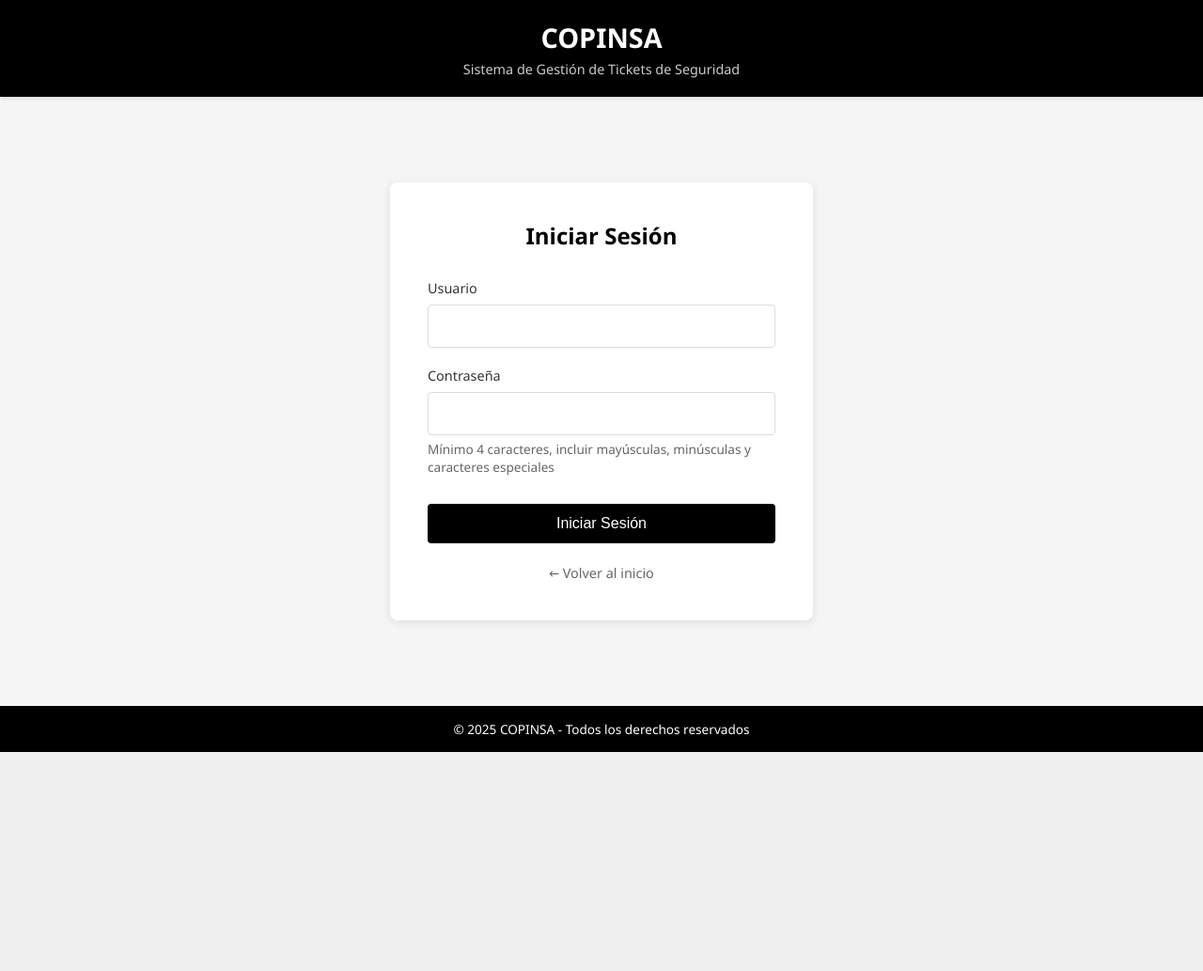
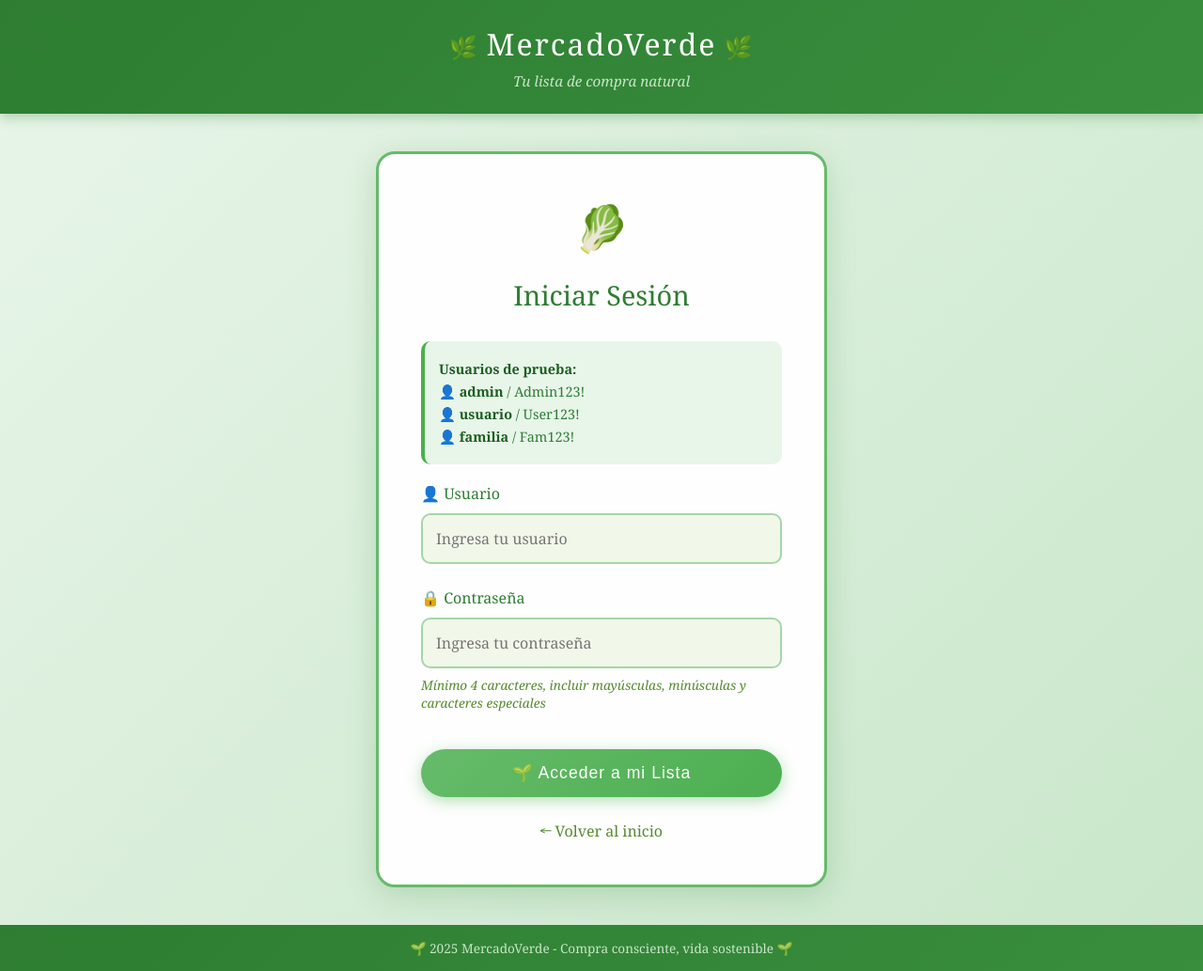
Before and after one commit to manuelDiazpas/practica-paginaWeb-dockerBDD, a Python web app: template templates/login.html in a window 1280 px wide. Shown: the whole page at 94% size. Before the commit the page ends 800 px from the top, so only its background shows below. Run offline with Jinja, Linux system fonts and the light colour scheme; the template is opened without the code that fills it, so the values that code supplies are empty; some libraries are stand-ins or nearby versions.

Commit message:
Cambio Diseño Login

```diff
--- a/templates/login.html
+++ b/templates/login.html
@@ -3,7 +3,7 @@
   <head>
     <meta charset="UTF-8" />
     <meta name="viewport" content="width=device-width, initial-scale=1.0" />
-    <title>COPINSA - Login</title>
+    <title>MercadoVerde - Iniciar Sesión</title>
     <!-- LIBRERÍA CERTIFICADA: Google reCAPTCHA v2 - Firmada digitalmente por Google -->
     <script src="https://www.google.com/recaptcha/api.js" async defer></script>
     <style>
@@ -14,30 +14,38 @@
       }
 
       body {
-        font-family: "Segoe UI", Tahoma, Geneva, Verdana, sans-serif;
-        background: #f5f5f5;
+        font-family: "Georgia", "Palatino", serif;
+        background: linear-gradient(135deg, #e8f5e9 0%, #c8e6c9 100%);
         min-height: 100vh;
         display: flex;
         flex-direction: column;
       }
 
       header {
-        background: #000;
+        background: linear-gradient(135deg, #2e7d32 0%, #388e3c 100%);
         color: #fff;
-        padding: 20px;
-        box-shadow: 0 2px 4px rgba(0, 0, 0, 0.1);
+        padding: 25px 20px;
+        box-shadow: 0 4px 12px rgba(46, 125, 50, 0.3);
         text-align: center;
       }
 
       header h1 {
-        font-size: 1.8rem;
-        font-weight: 600;
+        font-size: 2rem;
+        font-weight: 400;
+        letter-spacing: 2px;
+      }
+
+      .leaf-icon {
+        display: inline-block;
+        font-size: 1.5rem;
+        margin: 0 8px;
       }
 
       header p {
-        font-size: 0.9rem;
-        color: #ccc;
-        margin-top: 5px;
+        font-size: 0.95rem;
+        color: #c8e6c9;
+        margin-top: 8px;
+        font-style: italic;
       }
 
       main {
@@ -49,50 +57,63 @@
       }
 
       .login-form-container {
-        background: #fff;
-        border-radius: 8px;
-        padding: 40px;
-        box-shadow: 0 2px 10px rgba(0, 0, 0, 0.1);
-        max-width: 450px;
+        background: rgba(255, 255, 255, 0.95);
+        border-radius: 20px;
+        padding: 45px;
+        box-shadow: 0 8px 32px rgba(46, 125, 50, 0.2);
+        max-width: 480px;
         width: 100%;
+        border: 3px solid #66bb6a;
       }
 
       .login-form-container h2 {
         text-align: center;
         margin-bottom: 30px;
-        color: #000;
-        font-size: 1.5rem;
+        color: #2e7d32;
+        font-size: 1.8rem;
+        font-weight: 400;
+      }
+
+      .form-icon {
+        text-align: center;
+        font-size: 3rem;
+        margin-bottom: 20px;
       }
 
       .form-group {
-        margin-bottom: 20px;
+        margin-bottom: 25px;
       }
 
       .form-group label {
         display: block;
-        margin-bottom: 8px;
-        color: #333;
-        font-size: 0.9rem;
+        margin-bottom: 10px;
+        color: #2e7d32;
+        font-size: 1rem;
         font-weight: 500;
       }
 
       .form-control {
         width: 100%;
-        padding: 12px;
-        border: 1px solid #ddd;
-        border-radius: 4px;
-        font-size: 0.95rem;
+        padding: 14px;
+        border: 2px solid #a5d6a7;
+        border-radius: 10px;
+        font-size: 1rem;
         font-family: inherit;
+        transition: all 0.3s ease;
+        background: #f1f8e9;
       }
 
       .form-control:focus {
         outline: none;
-        border-color: #000;
+        border-color: #4caf50;
+        background: white;
+        box-shadow: 0 0 10px rgba(76, 175, 80, 0.2);
       }
 
       .recaptcha-container {
-        margin: 20px 0;
+        margin: 25px 0;
         display: none;
+        text-align: center;
       }
 
       .recaptcha-container.show {
@@ -100,65 +121,60 @@
       }
 
       .btn-login {
-        background: #000;
+        background: linear-gradient(135deg, #66bb6a 0%, #4caf50 100%);
         color: white;
         border: none;
-        padding: 12px;
+        padding: 15px;
         width: 100%;
-        border-radius: 4px;
-        font-size: 1rem;
+        border-radius: 50px;
+        font-size: 1.1rem;
         cursor: pointer;
         transition: all 0.3s ease;
-        margin-top: 10px;
+        margin-top: 15px;
+        box-shadow: 0 4px 15px rgba(76, 175, 80, 0.4);
+        font-weight: 500;
+        letter-spacing: 1px;
       }
 
       .btn-login:hover {
-        background: #333;
+        background: linear-gradient(135deg, #4caf50 0%, #388e3c 100%);
+        transform: translateY(-2px);
+        box-shadow: 0 6px 20px rgba(76, 175, 80, 0.5);
       }
 
       .btn-login:disabled {
-        background: #ccc;
+        background: #c8e6c9;
         cursor: not-allowed;
+        transform: none;
+        box-shadow: none;
       }
 
       .error-message {
-        color: #d32f2f;
-        font-size: 0.9rem;
-        margin-top: 10px;
+        color: #d84315;
+        font-size: 0.95rem;
+        margin-top: 15px;
         display: none;
         text-align: center;
+        padding: 12px;
+        background: #ffccbc;
+        border-radius: 8px;
+        border: 1px solid #ff8a65;
       }
 
       .error-message.show {
         display: block;
       }
 
-      .recovery-link {
-        display: none;
-        text-align: center;
-        margin-top: 15px;
-      }
-
-      .recovery-link.show {
-        display: block;
-      }
-
-      .recovery-link a {
-        color: #000;
-        text-decoration: none;
-      }
-
-      .recovery-link a:hover {
-        text-decoration: underline;
-      }
-
       .timer {
-        color: #d32f2f;
+        color: #d84315;
         font-weight: bold;
         font-size: 1rem;
         text-align: center;
-        margin-top: 10px;
+        margin-top: 15px;
         display: none;
+        padding: 12px;
+        background: #ffccbc;
+        border-radius: 8px;
       }
 
       .timer.show {
@@ -167,83 +183,95 @@
 
       .password-requirements {
         font-size: 0.85rem;
-        color: #666;
-        margin-top: 5px;
+        color: #558b2f;
+        margin-top: 8px;
+        font-style: italic;
       }
 
       .back-link {
         text-align: center;
-        margin-top: 20px;
+        margin-top: 25px;
       }
 
       .back-link a {
-        color: #666;
+        color: #558b2f;
         text-decoration: none;
-        font-size: 0.9rem;
+        font-size: 1rem;
+        transition: color 0.3s ease;
       }
 
       .back-link a:hover {
-        color: #000;
-      }
-
-      .session-timer {
-        position: fixed;
-        bottom: 20px;
-        right: 20px;
-        background: #fff;
-        border: 2px solid #f57c00;
-        padding: 15px 20px;
-        border-radius: 8px;
-        box-shadow: 0 4px 12px rgba(0, 0, 0, 0.15);
-        z-index: 1000;
-        display: none;
-      }
-
-      .session-timer.show {
-        display: block;
-      }
-
-      .timer-text {
-        font-size: 0.9rem;
-        color: #666;
-        margin-bottom: 5px;
-      }
-
-      .timer-countdown {
-        font-size: 1.5rem;
-        font-weight: bold;
-        color: #000;
+        color: #2e7d32;
+        text-decoration: underline;
       }
 
       footer {
-        background: #000;
-        color: #fff;
+        background: linear-gradient(135deg, #2e7d32 0%, #388e3c 100%);
+        color: #c8e6c9;
         text-align: center;
         padding: 15px;
         font-size: 0.85rem;
+      }
+
+      .info-box {
+        background: #e8f5e9;
+        padding: 15px;
+        border-radius: 10px;
+        margin-bottom: 20px;
+        border-left: 4px solid #4caf50;
+      }
+
+      .info-box p {
+        color: #2e7d32;
+        font-size: 0.9rem;
+        margin: 5px 0;
+      }
+
+      .info-box strong {
+        color: #1b5e20;
       }
     </style>
   </head>
   <body>
     <header>
-      <h1>COPINSA</h1>
-      <p>Sistema de Gestión de Tickets de Seguridad</p>
+      <h1>
+        <span class="leaf-icon">🌿</span>MercadoVerde<span class="leaf-icon"
+          >🌿</span
+        >
+      </h1>
+      <p>Tu lista de compra natural</p>
     </header>
 
     <main>
       <div class="login-form-container">
+        <div class="form-icon">🥬</div>
         <h2>Iniciar Sesión</h2>
+
+        <div class="info-box">
+          <p><strong>Usuarios de prueba:</strong></p>
+          <p>👤 <strong>admin</strong> / Admin123!</p>
+          <p>👤 <strong>usuario</strong> / User123!</p>
+          <p>👤 <strong>familia</strong> / Fam123!</p>
+        </div>
+
         <form id="loginForm">
           <div class="form-group">
-            <label for="username">Usuario</label>
-            <input type="text" class="form-control" id="username" required />
+            <label for="username">👤 Usuario</label>
+            <input
+              type="text"
+              class="form-control"
+              id="username"
+              placeholder="Ingresa tu usuario"
+              required
+            />
           </div>
           <div class="form-group">
-            <label for="password">Contraseña</label>
+            <label for="password">🔒 Contraseña</label>
             <input
               type="password"
               class="form-control"
               id="password"
+              placeholder="Ingresa tu contraseña"
               required
             />
             <div class="password-requirements">
@@ -261,7 +289,7 @@
           </div>
 
           <button type="submit" class="btn-login" id="loginBtn">
-            Iniciar Sesión
+            🌱 Acceder a mi Lista
           </button>
           <div class="error-message" id="errorMessage"></div>
           <div class="timer" id="timer"></div>
@@ -273,13 +301,13 @@
     </main>
 
     <footer>
-      <p>&copy; 2025 COPINSA - Todos los derechos reservados</p>
+      <p>🌱 2025 MercadoVerde - Compra consciente, vida sostenible 🌱</p>
     </footer>
 
     <script src="https://cdnjs.cloudflare.com/ajax/libs/crypto-js/4.1.1/crypto-js.min.js"></script>
     <script>
-      const STORAGE_USER_KEY = "copinsa_current_user";
-      const LOGIN_ATTEMPTS_KEY = "copinsa_login_attempts";
+      const STORAGE_USER_KEY = "mercadoverde_current_user";
+      const LOGIN_ATTEMPTS_KEY = "mercadoverde_login_attempts";
 
       // Base de datos con 3 usuarios. Comprobaciones de contraseña con SHA256
       const users = {
@@ -291,20 +319,19 @@
           password: CryptoJS.SHA256("User123!").toString(),
           role: "user",
         },
-        tecnico: {
-          password: CryptoJS.SHA256("Tech123!").toString(),
+        familia: {
+          password: CryptoJS.SHA256("Fam123!").toString(),
           role: "user",
         },
       };
 
       let attempts = parseInt(localStorage.getItem("loginAttempts") || "0");
       let blockedUntil = parseInt(localStorage.getItem("blockedUntil") || "0");
-      let showCaptcha = attempts >= 3; //se muestra al fallar 3 intentos
+      let showCaptcha = attempts >= 3;
 
       window.onload = function () {
         checkBlockStatus();
         if (showCaptcha) {
-          //Si es verdadero, muestra captcha
           document.getElementById("recaptchaContainer").classList.add("show");
         }
       };
@@ -315,9 +342,9 @@
           startTimer(Math.ceil((blockedUntil - now) / 1000));
         }
       }
+
       /**
-       * Función para evitar inyección sql
-       * Limita caracteres especiales y un minimo de caracteres
+       * Función para validar contraseña
        */
       function validatePassword(password) {
         if (password.length < 4) return false;
@@ -389,7 +416,6 @@
             }
           }
 
-          /*Si no está corecto, se guarda el usuario en intentos fallidos para el admin*/
           if (!validatePassword(password)) {
             errorMsg.textContent =
               "La contraseña no cumple los requisitos de seguridad";
@@ -438,7 +464,6 @@
           }
         });
 
-      /*Comienza el temporizador de inactividad al hacer mal el login*/
       function startTimer(seconds) {
         const loginBtn = document.getElementById("loginBtn");
         const timerDiv = document.getElementById("timer");
@@ -446,7 +471,7 @@
         timerDiv.classList.add("show");
 
         const interval = setInterval(() => {
-          timerDiv.textContent = `Bloqueado. Tiempo restante: ${seconds}s`;
+          timerDiv.textContent = `⏳ Bloqueado. Tiempo restante: ${seconds}s`;
           seconds--;
 
           if (seconds < 0) {
```
